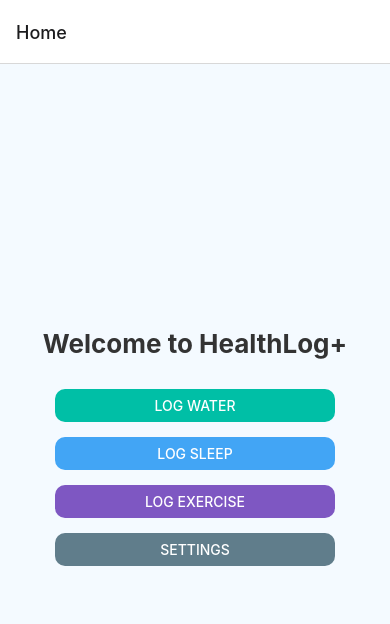
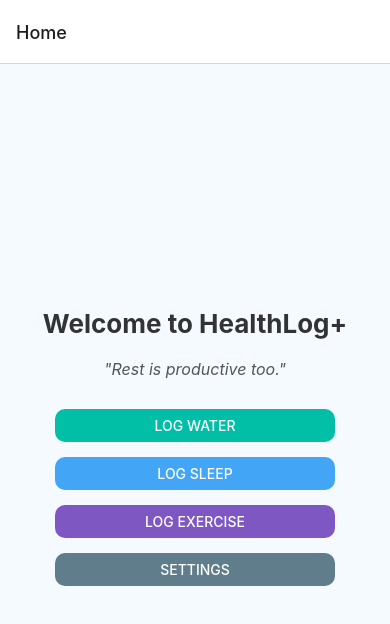
Before and after one commit to NylahW/HealthLogPlus, a React Native app: screen /Home in a window 390 px wide. Shown: the top 624 px of the page. Built offline with nearby package versions, Linux system fonts and the light colour scheme.

Commit message:
motivational Quotes

```diff
--- a/Screens/HomeScreen.js
+++ b/Screens/HomeScreen.js
@@ -1,10 +1,27 @@
-import React from 'react';
+import React, { useState, useEffect } from 'react';
 import { View, Text, Button, StyleSheet } from 'react-native';
+import { getRandomQuote } from '../utils/motivationUtils';
 
 export default function HomeScreen({ navigation }) {
+  const [quote, setQuote] = useState('');
+
+  useEffect(() => {
+    setQuote(getRandomQuote()); // initial quote
+
+    const interval = setInterval(() => {
+      setQuote(getRandomQuote());
+    }, 6000); // rotate every 6 seconds
+
+    return () => clearInterval(interval); // cleanup
+  }, []);
+
   return (
     <View style={styles.container}>
       <Text style={styles.title}>Welcome to HealthLog+</Text>
+
+      <Text style={styles.quoteText}>
+        "{quote}"
+      </Text>
 
       <View style={styles.buttonWrapper}>
         <Button
@@ -53,7 +70,15 @@ export default function HomeScreen({ navigation }) {
     fontSize: 26,
     fontWeight: 'bold',
     color: '#333',
-      marginBottom: 30
+    marginBottom: 20
+  },
+  quoteText: {
+    fontSize: 16,
+    fontStyle: 'italic',
+    color: '#555',
+    marginBottom: 30,
+    textAlign: 'center',
+    paddingHorizontal: 20,
   },
   buttonWrapper: {
     marginBottom: 15,
```
Lines whose indentation alone changed are shown as unchanged.
